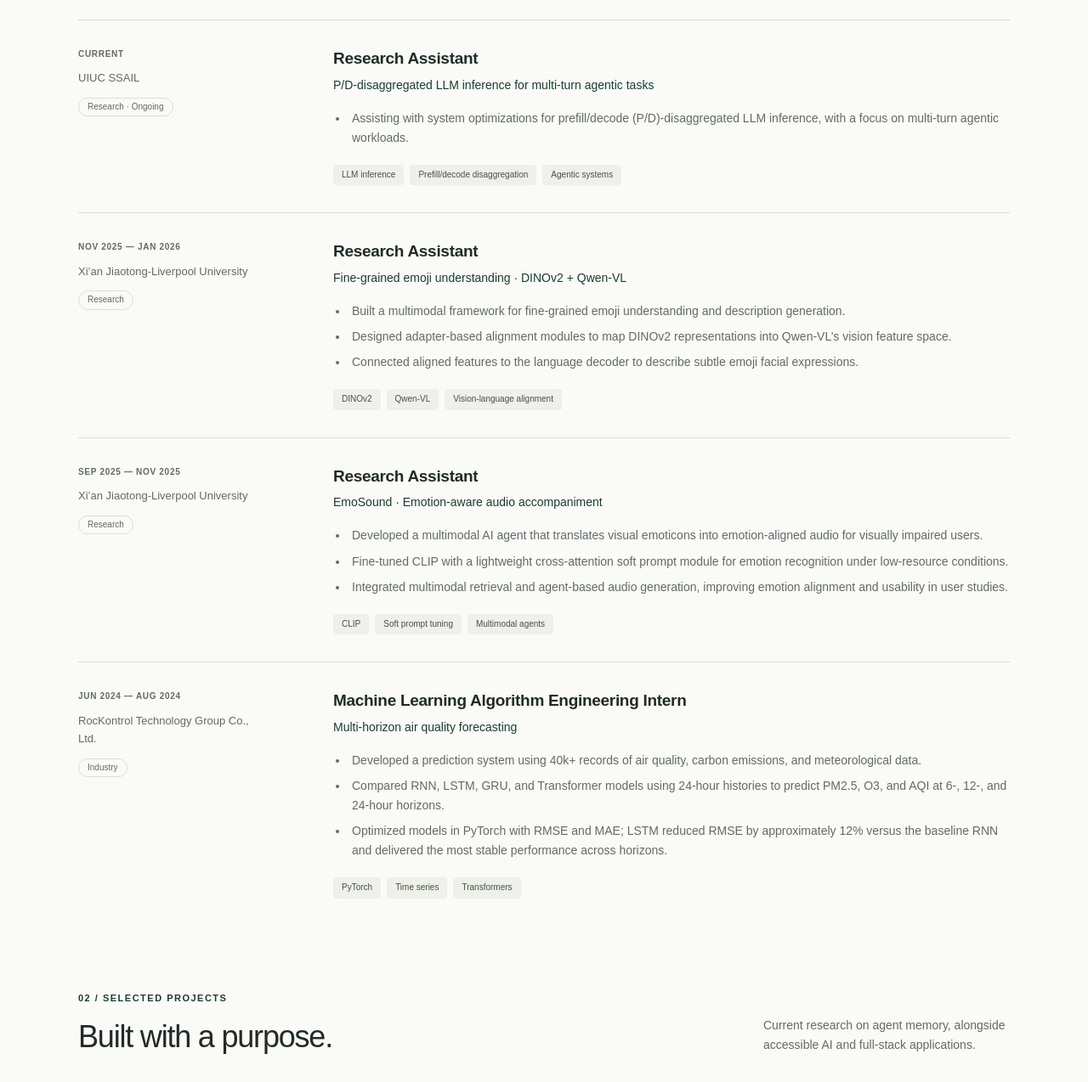
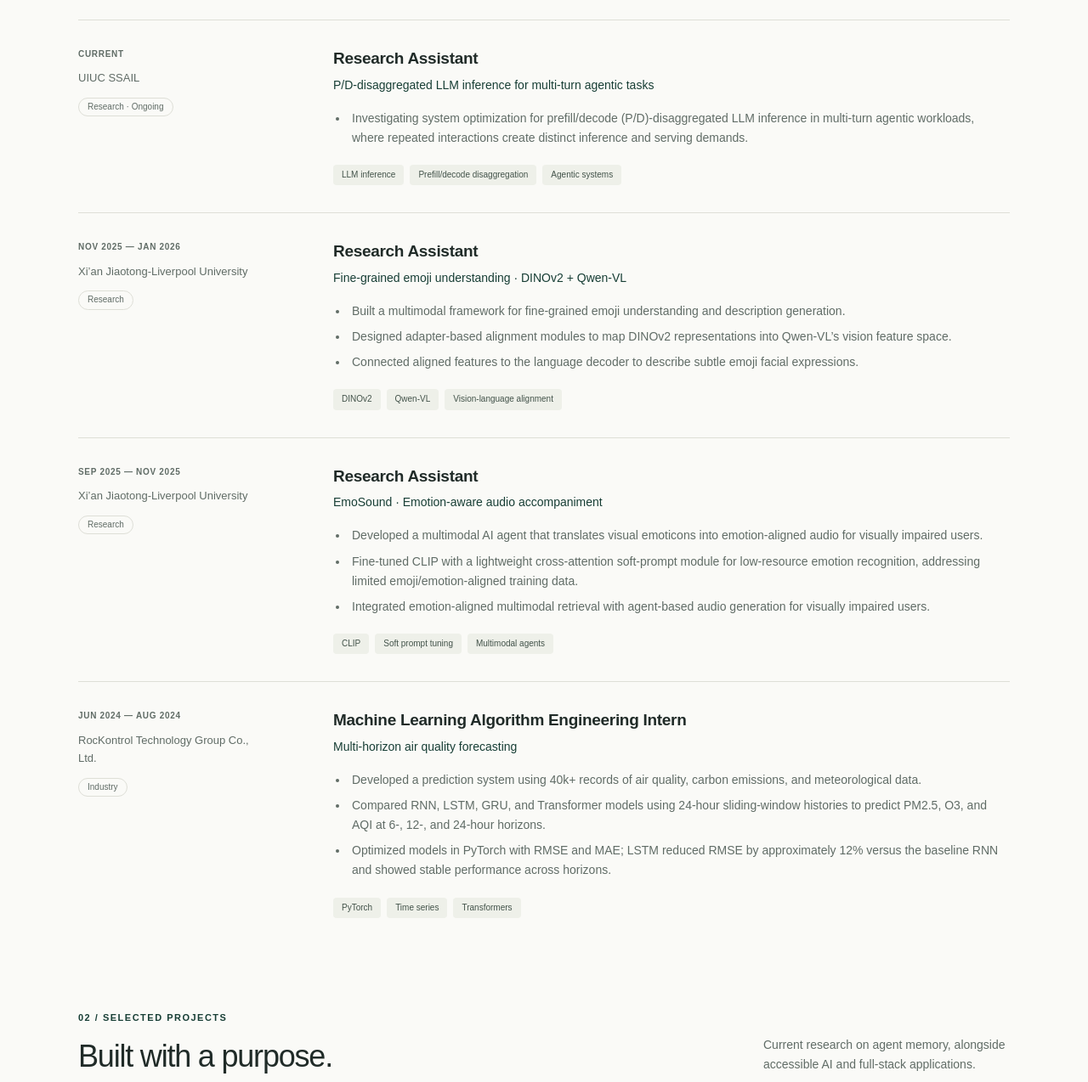
Before and after one commit to Gary22222222/cs409-mp0, a website built with webpack: page src/index.html in a window 1280 px wide. Shown: the part 1080-2354 px from the top of the page at 85% size. Built offline with nearby package versions, Linux system fonts and the light colour scheme.

Commit message:
Sync V3 resume and expand research descriptions

```diff
--- a/src/index.html
+++ b/src/index.html
@@ -36,21 +36,21 @@
     <section class="section" id="experience" aria-labelledby="experience-title">
       <div class="section-heading"><div><p class="eyebrow">01 / EXPERIENCE</p><h2 id="experience-title">Research depth.<br>Engineering practice.</h2></div><p>Working across LLM inference systems, multimodal research, and applied machine learning.</p></div>
       <div class="timeline">
-        <article class="experience-row"><div class="experience-meta"><p class="date">CURRENT</p><p>UIUC SSAIL</p><span class="role-type">Research &middot; Ongoing</span></div><div><h3>Research Assistant</h3><p class="work-title">P/D-disaggregated LLM inference for multi-turn agentic tasks</p><ul><li>Assisting with system optimizations for prefill/decode (P/D)-disaggregated LLM inference, with a focus on multi-turn agentic workloads.</li></ul><div class="tags"><span>LLM inference</span><span>Prefill/decode disaggregation</span><span>Agentic systems</span></div></div></article>
+        <article class="experience-row"><div class="experience-meta"><p class="date">CURRENT</p><p>UIUC SSAIL</p><span class="role-type">Research &middot; Ongoing</span></div><div><h3>Research Assistant</h3><p class="work-title">P/D-disaggregated LLM inference for multi-turn agentic tasks</p><ul><li>Investigating system optimization for prefill/decode (P/D)-disaggregated LLM inference in multi-turn agentic workloads, where repeated interactions create distinct inference and serving demands.</li></ul><div class="tags"><span>LLM inference</span><span>Prefill/decode disaggregation</span><span>Agentic systems</span></div></div></article>
         <article class="experience-row"><div class="experience-meta"><p class="date">NOV 2025 — JAN 2026</p><p>Xi’an Jiaotong-Liverpool University</p><span class="role-type">Research</span></div><div><h3>Research Assistant</h3><p class="work-title">Fine-grained emoji understanding · DINOv2 + Qwen-VL</p><ul><li>Built a multimodal framework for fine-grained emoji understanding and description generation.</li><li>Designed adapter-based alignment modules to map DINOv2 representations into Qwen-VL’s vision feature space.</li><li>Connected aligned features to the language decoder to describe subtle emoji facial expressions.</li></ul><div class="tags"><span>DINOv2</span><span>Qwen-VL</span><span>Vision-language alignment</span></div></div></article>
-        <article class="experience-row"><div class="experience-meta"><p class="date">SEP 2025 — NOV 2025</p><p>Xi’an Jiaotong-Liverpool University</p><span class="role-type">Research</span></div><div><h3>Research Assistant</h3><p class="work-title">EmoSound · Emotion-aware audio accompaniment</p><ul><li>Developed a multimodal AI agent that translates visual emoticons into emotion-aligned audio for visually impaired users.</li><li>Fine-tuned CLIP with a lightweight cross-attention soft prompt module for emotion recognition under low-resource conditions.</li><li>Integrated multimodal retrieval and agent-based audio generation, improving emotion alignment and usability in user studies.</li></ul><div class="tags"><span>CLIP</span><span>Soft prompt tuning</span><span>Multimodal agents</span></div></div></article>
-        <article class="experience-row"><div class="experience-meta"><p class="date">JUN 2024 — AUG 2024</p><p>RocKontrol Technology Group Co., Ltd.</p><span class="role-type">Industry</span></div><div><h3>Machine Learning Algorithm Engineering Intern</h3><p class="work-title">Multi-horizon air quality forecasting</p><ul><li>Developed a prediction system using 40k+ records of air quality, carbon emissions, and meteorological data.</li><li>Compared RNN, LSTM, GRU, and Transformer models using 24-hour histories to predict PM2.5, O3, and AQI at 6-, 12-, and 24-hour horizons.</li><li>Optimized models in PyTorch with RMSE and MAE; LSTM reduced RMSE by approximately 12% versus the baseline RNN and delivered the most stable performance across horizons.</li></ul><div class="tags"><span>PyTorch</span><span>Time series</span><span>Transformers</span></div></div></article>
+        <article class="experience-row"><div class="experience-meta"><p class="date">SEP 2025 — NOV 2025</p><p>Xi’an Jiaotong-Liverpool University</p><span class="role-type">Research</span></div><div><h3>Research Assistant</h3><p class="work-title">EmoSound · Emotion-aware audio accompaniment</p><ul><li>Developed a multimodal AI agent that translates visual emoticons into emotion-aligned audio for visually impaired users.</li><li>Fine-tuned CLIP with a lightweight cross-attention soft-prompt module for low-resource emotion recognition, addressing limited emoji/emotion-aligned training data.</li><li>Integrated emotion-aligned multimodal retrieval with agent-based audio generation for visually impaired users.</li></ul><div class="tags"><span>CLIP</span><span>Soft prompt tuning</span><span>Multimodal agents</span></div></div></article>
+        <article class="experience-row"><div class="experience-meta"><p class="date">JUN 2024 — AUG 2024</p><p>RocKontrol Technology Group Co., Ltd.</p><span class="role-type">Industry</span></div><div><h3>Machine Learning Algorithm Engineering Intern</h3><p class="work-title">Multi-horizon air quality forecasting</p><ul><li>Developed a prediction system using 40k+ records of air quality, carbon emissions, and meteorological data.</li><li>Compared RNN, LSTM, GRU, and Transformer models using 24-hour sliding-window histories to predict PM2.5, O3, and AQI at 6-, 12-, and 24-hour horizons.</li><li>Optimized models in PyTorch with RMSE and MAE; LSTM reduced RMSE by approximately 12% versus the baseline RNN and showed stable performance across horizons.</li></ul><div class="tags"><span>PyTorch</span><span>Time series</span><span>Transformers</span></div></div></article>
       </div>
     </section>
     <section class="section" id="projects" aria-labelledby="projects-title"><div class="section-heading"><div><p class="eyebrow">02 / SELECTED PROJECTS</p><h2 id="projects-title">Built with a purpose.</h2></div><p>Current research on agent memory, alongside accessible AI and full-stack applications.</p></div>
       <div class="project-grid">
         <article class="project-card featured current-project"><div class="project-top"><span class="project-category">AGENT MEMORY / REINFORCEMENT LEARNING</span><span class="ongoing-badge">In progress</span></div><h3>Knowledge Organization for Agent Memory Evolution</h3><p class="project-subtitle">CS546 team research project &middot; University of Illinois Urbana-Champaign</p><p>Investigating whether organizing identical knowledge improves how agents learn to revise stale memories while preserving valid information.</p><ul><li>Investigating flat and semantically organized views of a shared memory bank, with matched content, evidence, and feedback budgets.</li><li>Planned reinforcement-learning evaluation of selective revision, measuring learning gains, correction behavior, and preservation of valid knowledge.</li><li>Evaluation plan includes STALE, AgentStream, and MemoryAgentBench, with controls to separate semantic structure from generic grouping.</li></ul><div class="tags"><span>Agent memory</span><span>Reinforcement learning</span><span>Controlled evaluation</span></div><p class="project-date">ONGOING &middot; CS546 TEAM PROJECT</p></article>
-        <article class="project-card featured"><div class="project-top"><span class="project-category">MULTIMODAL AI / ACCESSIBILITY</span><span aria-hidden="true">01</span></div><div class="pipeline" aria-label="Image to retrieval to audio"><span>Image</span><span aria-hidden="true">→</span><span>Retrieval</span><span aria-hidden="true">→</span><span>Audio</span></div><h3>Cross-modal Audio Generation</h3><p class="project-subtitle">For visually impaired users in social chat</p><p>A production-oriented web application that generates emotion-aligned audio from user-uploaded images.</p><ul><li>Training-free multimodal RAG with a cross-modal knowledge graph and dual-vector databases.</li><li>Dual-path inference through image tags and descriptions, with Qwen-based aggregation for fine-grained emotional alignment.</li></ul><div class="tags"><span>Multimodal RAG</span><span>Qwen</span><span>Knowledge graphs</span></div><p class="project-date">JUN — SEP 2025</p></article>
+        <article class="project-card featured"><div class="project-top"><span class="project-category">MULTIMODAL AI / ACCESSIBILITY</span><span aria-hidden="true">01</span></div><div class="pipeline" aria-label="Image to retrieval to audio"><span>Image</span><span aria-hidden="true">→</span><span>Retrieval</span><span aria-hidden="true">→</span><span>Audio</span></div><h3>Cross-modal Audio Generation</h3><p class="project-subtitle">For visually impaired users in social chat</p><p>An image-to-audio web application designed to support emotion-aware audio generation for visually impaired users.</p><ul><li>Training-free multimodal RAG with a cross-modal knowledge graph and dual-vector databases for retrieval across visual and textual information.</li><li>Dual-path image processing (image-to-tags and image-to-descriptions), with Qwen-based aggregation to support emotion-aware audio generation.</li></ul><div class="tags"><span>Multimodal RAG</span><span>Qwen</span><span>Knowledge graphs</span></div><p class="project-date">JUN — SEP 2025</p></article>
         <article class="project-card"><div class="project-top"><span class="project-category">FULL-STACK / WEB APPLICATION</span><span aria-hidden="true">02</span></div><div class="reading-visual" aria-hidden="true"><span></span><span></span><span></span><span class="book-rest"></span></div><h3>Daily Reading Tracker</h3><p class="project-subtitle">A place to track and manage reading</p><p>A deployed full-stack Java web application for organizing reading activities.</p><ul><li>Implemented the core reading-log module across both the front end and back end.</li><li>Contributed to the project’s technical documentation.</li></ul><div class="tags"><span>Java</span><span>Full-stack development</span></div><p class="project-date">MAR — JUN 2025</p></article>
       </div>
     </section>
     <section class="section" id="research" aria-labelledby="research-title"><div class="section-heading"><div><p class="eyebrow">03 / PUBLICATION</p><h2 id="research-title">Understanding emotion.<br>Expanding access.</h2></div></div><article class="publication"><span class="publication-label">CONFERENCE RESEARCH</span><div><h3>EmoSound: A Multimodal AI Agent Framework for Emotion-Aware Audio Accompaniment of Emoticons</h3><p><strong>Sun, J.</strong>, et al.</p><p><cite>Advances in Brain-Inspired Cognitive Systems</cite>, Lecture Notes in Computer Science, Vol. 16568, Springer, 2026.</p><div class="publication-status"><span>Accepted · Forthcoming</span><span>Presented at BICS 2025</span></div></div></article></section>
-    <section class="section education-skills" aria-label="Education and technical skills"><div><p class="eyebrow">04 / EDUCATION</p><h2>Academic foundation.</h2><article class="education-card"><span class="school-mark">UIUC</span><h3>University of Illinois Urbana-Champaign</h3><p>Master of Computer Science</p><p class="muted">Aug 2026 — Expected Dec 2027 · Urbana, IL</p></article><article class="education-card"><span class="school-mark">XJTLU</span><h3>Xi’an Jiaotong-Liverpool University</h3><p>B.Sc. in Information and Computing Science</p><p class="muted">Sep 2022 — Jul 2026 · Suzhou, China</p><p class="gpa">GPA 3.8 / 4.0</p></article></div><div class="skills"><p class="eyebrow">05 / TECHNICAL SKILLS</p><h2>My toolkit.</h2><div class="skill-group"><h3>Languages</h3><div class="tags"><span>Python</span><span>Java</span><span>C++</span><span>JavaScript</span><span>SQL</span></div></div><div class="skill-group"><h3>AI & machine learning</h3><div class="tags"><span>PyTorch</span><span>Transformers</span><span>scikit-learn</span><span>Computer Vision</span><span>NLP</span><span>LoRA / PEFT</span><span>LLMs</span><span>RAG</span><span>LangChain</span></div></div><div class="skill-group"><h3>Backend & tools</h3><div class="tags"><span>FastAPI</span><span>Spring Boot</span><span>REST APIs</span><span>Docker</span><span>Git / GitHub</span><span>Jupyter</span><span>Postman</span><span>n8n</span></div></div></div></section>
+    <section class="section education-skills" aria-label="Education and technical skills"><div><p class="eyebrow">04 / EDUCATION</p><h2>Academic foundation.</h2><article class="education-card"><span class="school-mark">UIUC</span><h3>University of Illinois Urbana-Champaign</h3><p>Master of Computer Science</p><p class="muted">Aug 2026 — Expected Dec 2027 · Urbana, IL</p></article><article class="education-card"><span class="school-mark">XJTLU</span><h3>Xi’an Jiaotong-Liverpool University</h3><p>B.Sc. in Information and Computing Science</p><p class="muted">Sep 2022 — Jul 2026 · Suzhou, China</p><p class="gpa">GPA 3.8 / 4.0</p></article></div><div class="skills"><p class="eyebrow">05 / TECHNICAL SKILLS</p><h2>My toolkit.</h2><div class="skill-group"><h3>Languages</h3><div class="tags"><span>Python</span><span>Java</span><span>C++</span><span>JavaScript</span><span>SQL</span></div></div><div class="skill-group"><h3>AI & machine learning</h3><div class="tags"><span>PyTorch</span><span>Transformers</span><span>scikit-learn</span><span>CLIP</span><span>Multimodal learning</span><span>Computer Vision</span><span>NLP</span><span>LoRA / PEFT</span><span>LLMs</span><span>RAG</span><span>LangChain</span></div></div><div class="skill-group"><h3>Backend & tools</h3><div class="tags"><span>FastAPI</span><span>Spring Boot</span><span>REST APIs</span><span>Docker</span><span>Git / GitHub</span><span>Jupyter</span><span>Postman</span><span>n8n</span></div></div></div></section>
     <section class="contact" id="contact" aria-labelledby="contact-title"><div><p class="eyebrow">LET’S CONNECT</p><h2 id="contact-title">Have an opportunity<br>in mind?</h2><p>Let’s talk about machine learning, multimodal AI,<br class="desktop-break"> and building useful software.</p></div><div class="contact-links"><a href="mailto:jianghuisun69@gmail.com">jianghuisun69@gmail.com <span aria-hidden="true">↗</span></a><a href="https://github.com/Gary22222222" target="_blank" rel="noopener noreferrer">GitHub <span aria-hidden="true">↗</span></a><a href="assets/Jianghui_Sun_CV.pdf" download>Download résumé <span aria-hidden="true">↓</span></a></div></section>
   </main>
   <footer><p>© <span id="year">2026</span> Jianghui Sun</p><p>Urbana, Illinois <span aria-hidden="true">·</span> Made with curiosity.</p><a href="#home">Back to top ↑</a></footer>
```
Also changed, not shown: 1 other file.
